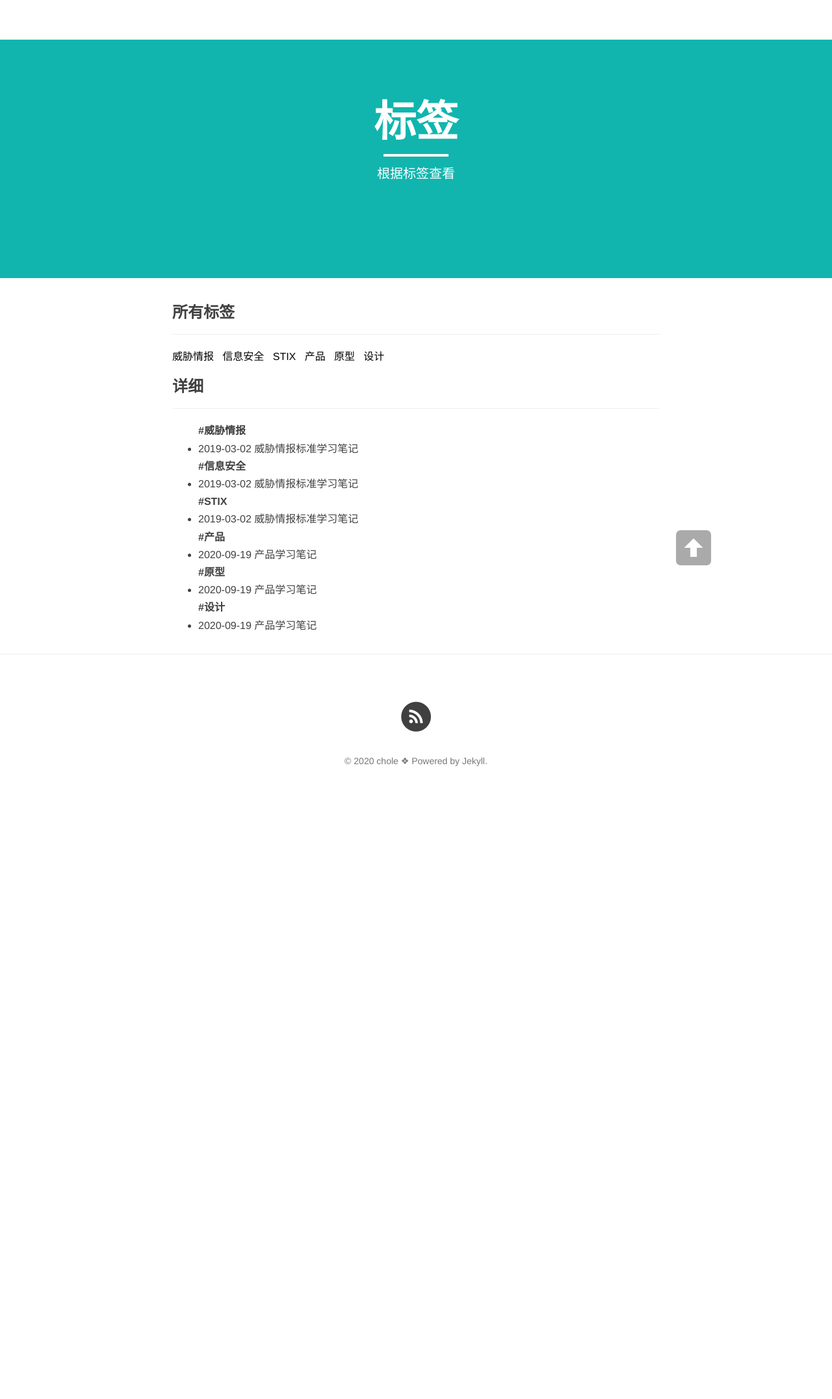
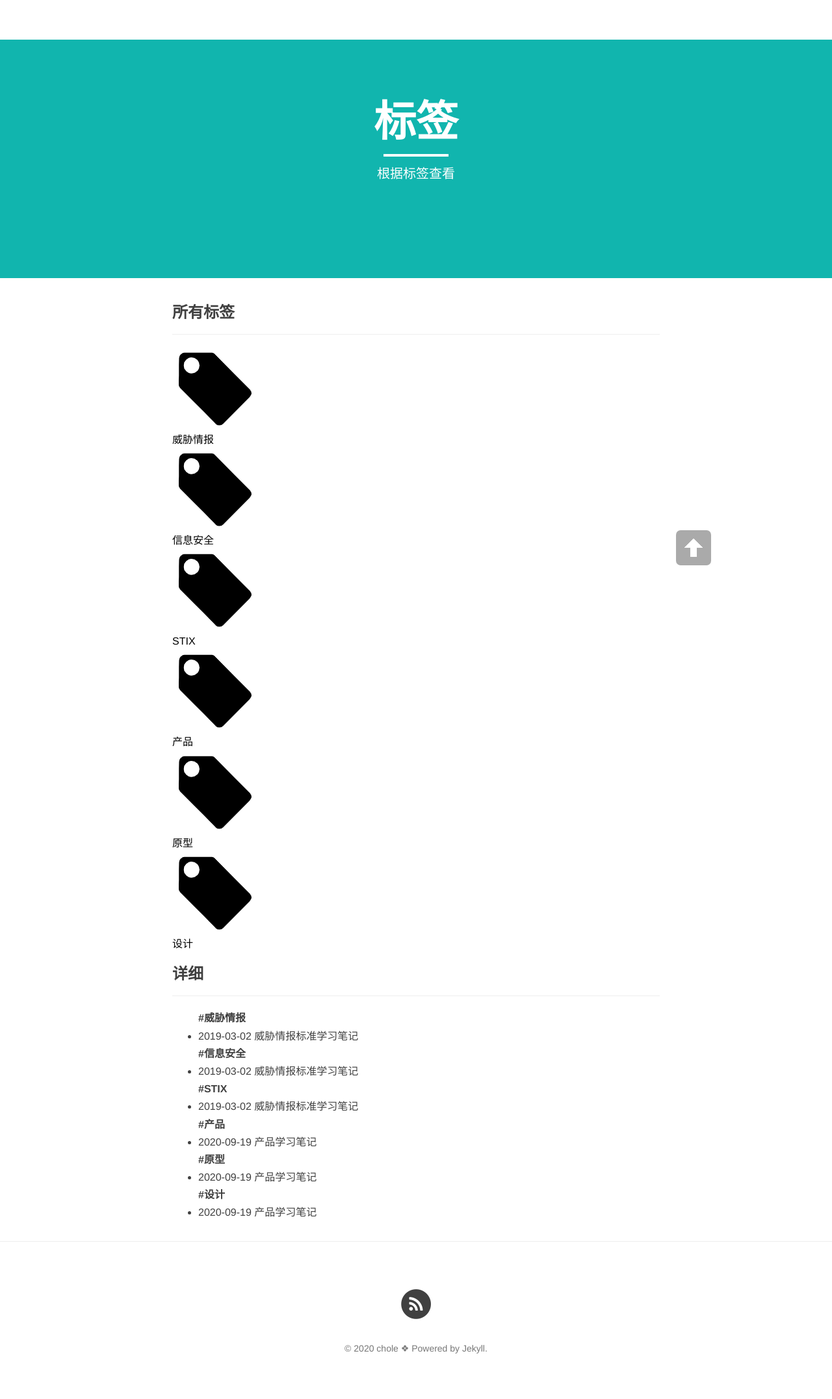
Before and after one commit to lullabypan/lullabypan.github.io, a Jekyll site: the page built from tags.md, in a window 1280 px wide. Shown: the whole page at 65% size. Built offline with Jekyll 4.4.1, drawn with Linux system fonts in a browser that asks for light colours; nearby versions of some CDN libraries; library files that are not in the unit come from our copies; before the commit the page ends 1249 px from its top, so only the background shows below that.

Commit message:
Update tags.md

```diff
--- a/tags.md
+++ b/tags.md
@@ -9,7 +9,7 @@ header-img: "img/semantic.jpg"
 --------------------
 <div id='tag_cloud'>
 {% for tag in site.tags %}
- <a style="color:#000000" href="#{{ tag[0] }}" title="{{ tag[0] }}" rel="{{ tag[1].size }}">{{ tag[0] }}&nbsp;&nbsp;</a>
+ <a style="color:#000000" href="#{{ tag[0] }}" title="{{ tag[0] }}" rel="{{ tag[1].size }}"><img src="/img/标签.png" />{{ tag[0] }}&nbsp;&nbsp;</a>
 {% endfor %}
 </div>
 
```
